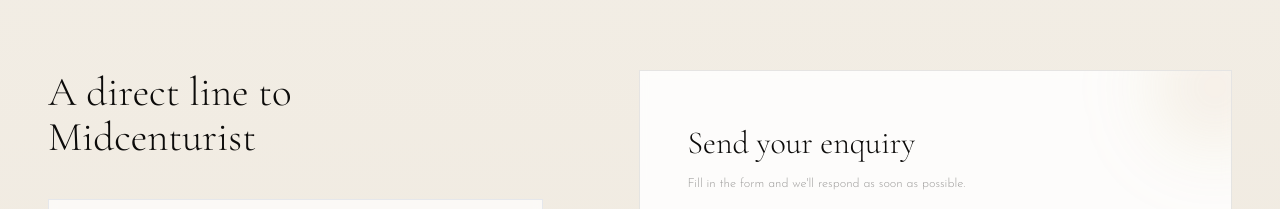
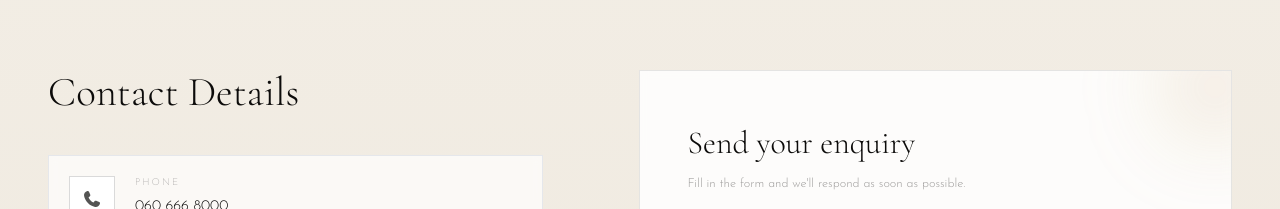
Before and after one commit to nostalgic-code/midcenturist-official, a Next.js app in the folder app/: page /contact in a window 1280 px wide. Shown: the part 727-936 px from the top of the page. Built offline with nearby package versions, Linux system fonts and the light colour scheme; no server answers.

Commit message:
Remove direct line to Midcenturist copy on contact

```diff
--- a/app/src/components/ContactPage.tsx
+++ b/app/src/components/ContactPage.tsx
@@ -168,9 +168,7 @@
               custom={0}
               variants={fadeUp}
             >
-              A direct line to
-              <br />
-              Midcenturist
+              Contact Details
             </motion.h2>
 
             <div className="space-y-6 mb-12">
```
